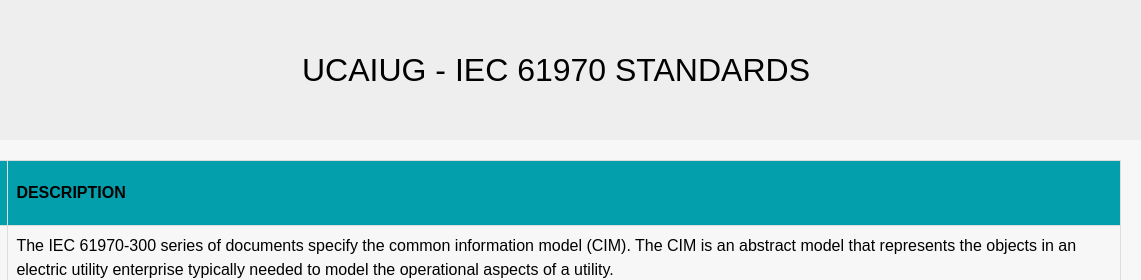
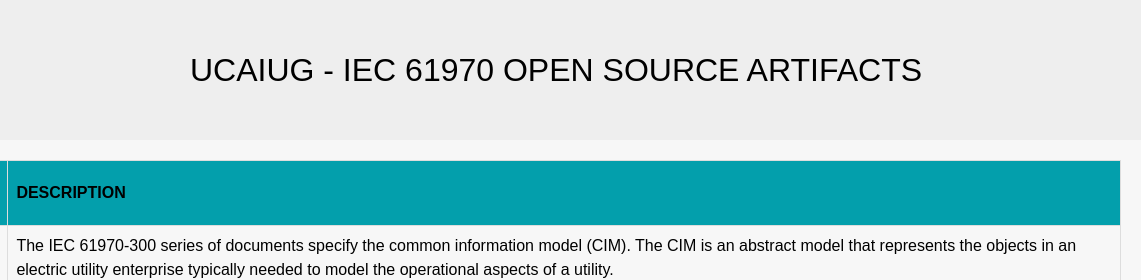
Before and after one commit to cimug-org/artifacts, a plain HTML site: page docs/IEC61970/index.html in a window 1280 px wide. Shown: the top 280 px of the page, 139-1280 px from the left. Drawn offline with Linux system fonts and the light colour scheme.

Commit message:
Update index.html

```diff
--- a/docs/IEC61970/index.html
+++ b/docs/IEC61970/index.html
@@ -93,7 +93,7 @@
       <a href="https://github.com/cimug-org/utf" target="_blank">
         <img src="../images/cimug-logo.png" alt="CIM Users Group Logo">
       </a>
-      <h1>UCAIug - IEC 61970 Standards</h1>
+      <h1>UCAIug - IEC 61970 Open Source Artifacts</h1>
       <div></div>
     </header>
     <main>
```
